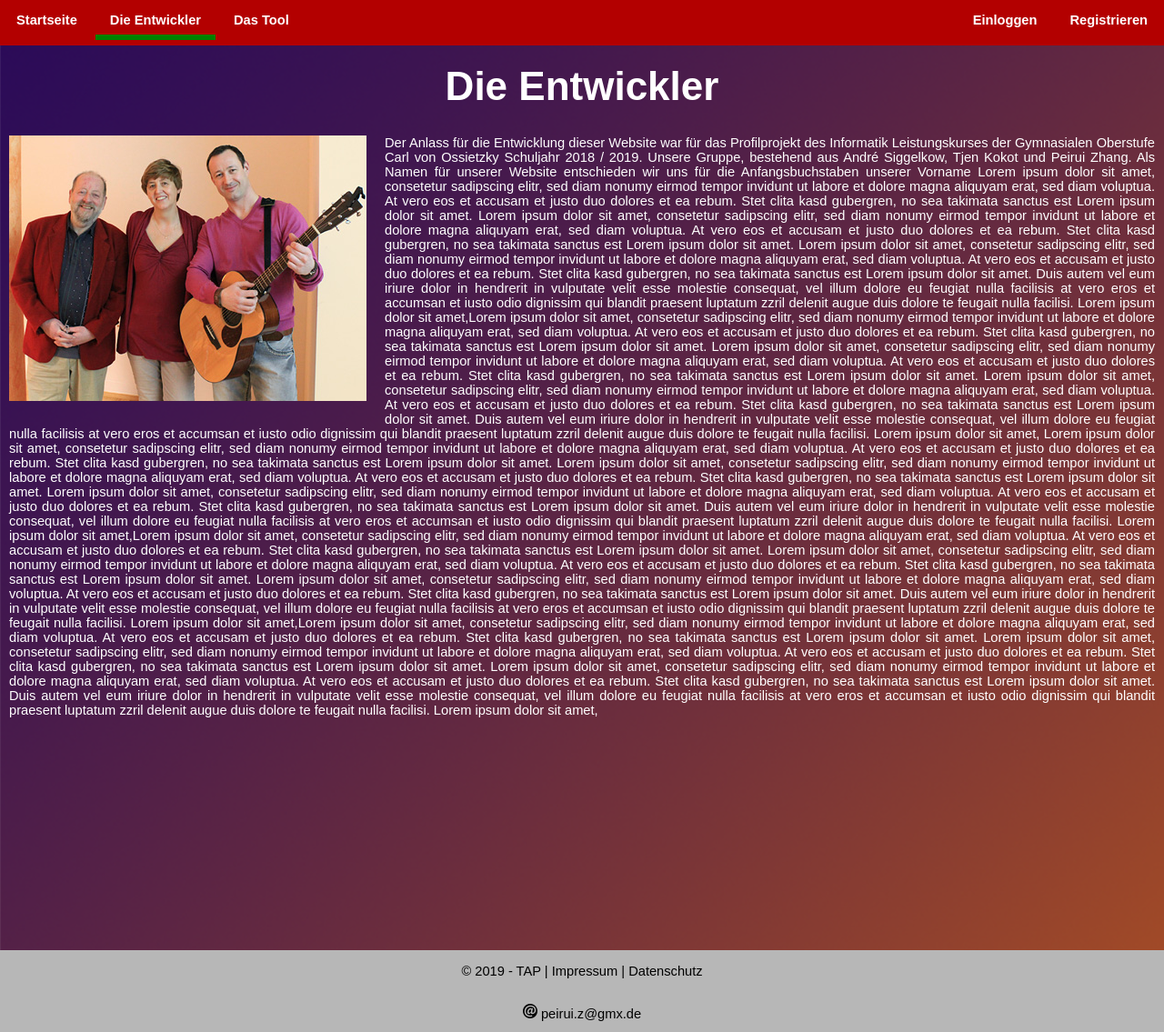
After one commit to Bleyday/Profilprojekt-final, a PHP site: the page made by die _entwickler.html in a window 1280 px wide. The commit adds this page. Shown: the top 1135 px of the page at 91% size. Run offline with PHP 8.4, Linux system fonts and the light colour scheme.

Commit message:
Oberflächen Update und Passwörter für User überarbeitet
Impressum weiterüberabeitet und den Menüpunk "Die Entwickler" hinzugefügt. Desweiteren auch noch in der Tabelle für den Benutzer Passwordfelder anstatt von Klartextflächen eingefügt

```diff
--- /dev/null
+++ b/die _entwickler.html
@@ -0,0 +1,52 @@
+<!DOCTYPE html>
+<html lang="de">
+
+  <head>
+    <meta charset="utf-8" />
+    <meta name="viewport" content="width=device-width, initial-scale=1.0" />
+    <link rel="stylesheet" href="style.css">
+    <title>TAP-Manager</title>
+  </head>
+
+  <body>
+      <nav id="navigation">
+        <a class="btn" href="registrierung.html">Registrieren</a>
+        <a class="btn" href="login.html">Einloggen</a>
+        <a class="btn2" href="index.html">Startseite</a>
+        <a class="btn2 active" href="die%20_entwickler.html">Die Entwickler</a>
+        <a class="btn2" href="">Das Tool</a>
+      </nav>
+      <div class="hr2"></div>
+      <h1 id="sitetitle">Die Entwickler</h1>
+      <img id ="entwickler" src="img/dreipersonen.png">
+        <p class="entwickler_text">
+            Der Anlass für die Entwicklung dieser Website war für das Profilprojekt des Informatik Leistungskurses der Gymnasialen Oberstufe Carl von Ossietzky Schuljahr 2018 / 2019.
+            Unsere Gruppe, bestehend aus André Siggelkow, Tjen Kokot und Peirui Zhang. Als Namen für unserer Website entschieden wir uns für die Anfangsbuchstaben unserer Vorname
+
+            Lorem ipsum dolor sit amet, consetetur sadipscing elitr, sed diam nonumy eirmod tempor invidunt ut labore et dolore magna aliquyam erat, sed diam voluptua. At vero eos et accusam et justo duo dolores et ea rebum. Stet clita kasd gubergren, no sea takimata sanctus est Lorem ipsum dolor sit amet. Lorem ipsum dolor sit amet, consetetur sadipscing elitr, sed diam nonumy eirmod tempor invidunt ut labore et dolore magna aliquyam erat, sed diam voluptua. At vero eos et accusam et justo duo dolores et ea rebum. Stet clita kasd gubergren, no sea takimata sanctus est Lorem ipsum dolor sit amet. Lorem ipsum dolor sit amet, consetetur sadipscing elitr, sed diam nonumy eirmod tempor invidunt ut labore et dolore magna aliquyam erat, sed diam voluptua. At vero eos et accusam et justo duo dolores et ea rebum. Stet clita kasd gubergren, no sea takimata sanctus est Lorem ipsum dolor sit amet.
+Duis autem vel eum iriure dolor in hendrerit in vulputate velit esse molestie consequat, vel illum dolore eu feugiat nulla facilisis at vero eros et accumsan et iusto odio dignissim qui blandit praesent luptatum zzril delenit augue duis dolore te feugait nulla facilisi. Lorem ipsum dolor sit amet,Lorem ipsum dolor sit amet, consetetur sadipscing elitr, sed diam nonumy eirmod tempor invidunt ut labore et dolore magna aliquyam erat, sed diam voluptua. At vero eos et accusam et justo duo dolores et ea rebum. Stet clita kasd gubergren, no sea takimata sanctus est Lorem ipsum dolor sit amet. Lorem ipsum dolor sit amet, consetetur sadipscing elitr, sed diam nonumy eirmod tempor invidunt ut labore et dolore magna aliquyam erat, sed diam voluptua. At vero eos et accusam et justo duo dolores et ea rebum. Stet clita kasd gubergren, no sea takimata sanctus est Lorem ipsum dolor sit amet. Lorem ipsum dolor sit amet, consetetur sadipscing elitr, sed diam nonumy eirmod tempor invidunt ut labore et dolore magna aliquyam erat, sed diam voluptua. At vero eos et accusam et justo duo dolores et ea rebum. Stet clita kasd gubergren, no sea takimata sanctus est Lorem ipsum dolor sit amet.
+
+Duis autem vel eum iriure dolor in hendrerit in vulputate velit esse molestie consequat, vel illum dolore eu feugiat nulla facilisis at vero eros et accumsan et iusto odio dignissim qui blandit praesent luptatum zzril delenit augue duis dolore te feugait nulla facilisi. Lorem ipsum dolor sit amet,
+            Lorem ipsum dolor sit amet, consetetur sadipscing elitr, sed diam nonumy eirmod tempor invidunt ut labore et dolore magna aliquyam erat, sed diam voluptua. At vero eos et accusam et justo duo dolores et ea rebum. Stet clita kasd gubergren, no sea takimata sanctus est Lorem ipsum dolor sit amet. Lorem ipsum dolor sit amet, consetetur sadipscing elitr, sed diam nonumy eirmod tempor invidunt ut labore et dolore magna aliquyam erat, sed diam voluptua. At vero eos et accusam et justo duo dolores et ea rebum. Stet clita kasd gubergren, no sea takimata sanctus est Lorem ipsum dolor sit amet. Lorem ipsum dolor sit amet, consetetur sadipscing elitr, sed diam nonumy eirmod tempor invidunt ut labore et dolore magna aliquyam erat, sed diam voluptua. At vero eos et accusam et justo duo dolores et ea rebum. Stet clita kasd gubergren, no sea takimata sanctus est Lorem ipsum dolor sit amet.
+
+Duis autem vel eum iriure dolor in hendrerit in vulputate velit esse molestie consequat, vel illum dolore eu feugiat nulla facilisis at vero eros et accumsan et iusto odio dignissim qui blandit praesent luptatum zzril delenit augue duis dolore te feugait nulla facilisi. Lorem ipsum dolor sit amet,Lorem ipsum dolor sit amet, consetetur sadipscing elitr, sed diam nonumy eirmod tempor invidunt ut labore et dolore magna aliquyam erat, sed diam voluptua. At vero eos et accusam et justo duo dolores et ea rebum. Stet clita kasd gubergren, no sea takimata sanctus est Lorem ipsum dolor sit amet. Lorem ipsum dolor sit amet, consetetur sadipscing elitr, sed diam nonumy eirmod tempor invidunt ut labore et dolore magna aliquyam erat, sed diam voluptua. At vero eos et accusam et justo duo dolores et ea rebum. Stet clita kasd gubergren, no sea takimata sanctus est Lorem ipsum dolor sit amet. Lorem ipsum dolor sit amet, consetetur sadipscing elitr, sed diam nonumy eirmod tempor invidunt ut labore et dolore magna aliquyam erat, sed diam voluptua. At vero eos et accusam et justo duo dolores et ea rebum. Stet clita kasd gubergren, no sea takimata sanctus est Lorem ipsum dolor sit amet.
+
+Duis autem vel eum iriure dolor in hendrerit in vulputate velit esse molestie consequat, vel illum dolore eu feugiat nulla facilisis at vero eros et accumsan et iusto odio dignissim qui blandit praesent luptatum zzril delenit augue duis dolore te feugait nulla facilisi. Lorem ipsum dolor sit amet,Lorem ipsum dolor sit amet, consetetur sadipscing elitr, sed diam nonumy eirmod tempor invidunt ut labore et dolore magna aliquyam erat, sed diam voluptua. At vero eos et accusam et justo duo dolores et ea rebum. Stet clita kasd gubergren, no sea takimata sanctus est Lorem ipsum dolor sit amet. Lorem ipsum dolor sit amet, consetetur sadipscing elitr, sed diam nonumy eirmod tempor invidunt ut labore et dolore magna aliquyam erat, sed diam voluptua. At vero eos et accusam et justo duo dolores et ea rebum. Stet clita kasd gubergren, no sea takimata sanctus est Lorem ipsum dolor sit amet. Lorem ipsum dolor sit amet, consetetur sadipscing elitr, sed diam nonumy eirmod tempor invidunt ut labore et dolore magna aliquyam erat, sed diam voluptua. At vero eos et accusam et justo duo dolores et ea rebum. Stet clita kasd gubergren, no sea takimata sanctus est Lorem ipsum dolor sit amet.
+
+Duis autem vel eum iriure dolor in hendrerit in vulputate velit esse molestie consequat, vel illum dolore eu feugiat nulla facilisis at vero eros et accumsan et iusto odio dignissim qui blandit praesent luptatum zzril delenit augue duis dolore te feugait nulla facilisi. Lorem ipsum dolor sit amet,
+        </p>
+
+
+
+
+
+<div class="hr"></div>
+      </body>
+<footer class="footer">
+    <p class="footertext">© 2019 - TAP | <a href="#">Impressum</a> | <a href="#">Datenschutz</a></p><br>
+    <img class="icons" src="img/email.png"> <p class="footertext"><p class="footertext">peirui.z@gmx.de</p><br>
+    <img src="https://img.icons8.com/ios/16/000000/phone-filled.png"><p class="footertext">1234-1234567</p><br>
+</footer>
+
+
+</html>
--- a/index.html
+++ b/index.html
@@ -16,7 +16,7 @@
 <a class="btn" href="registrierung.html">Registrieren</a>
 <a class="btn" href="login.html">Einloggen</a>
 <a class="btn2 active" href="index.html">Startseite</a>
-<a class="btn2" href="">Die Entwickler</a>
+<a class="btn2" href="die%20_entwickler.html">Die Entwickler</a>
 <a class="btn2" href="">Das Tool</a>
 </nav>
 <div class="hr2"></div>
@@ -53,7 +53,8 @@
 <div class="hr"></div>
 <footer class="footer">
     <p class="footertext">© 2019 - TAP | <a href="#">Impressum</a> | <a href="#">Datenschutz</a></p><br>
-    <img class="icons" src="img/email.png"> <p class="footertext">peirui.z@gmx.de</p>
+    <img class="icons" src="img/email.png"> <p class="footertext"><p class="footertext">peirui.z@gmx.de</p><br>
+    <img src="https://img.icons8.com/ios/16/000000/phone-filled.png"><p class="footertext">1234-1234567</p><br>
 </footer>
   </body>
 
--- a/login.html
+++ b/login.html
@@ -11,7 +11,7 @@
 <a class="btn" href="registrierung.html">Registrieren</a>
 <a class="btn active" href="login.html">Einloggen</a>
 <a class="btn2" href="index.html">Startseite</a>
-<a class="btn2" href="">Die Entwickler</a>
+<a class="btn2" href="die%20_entwickler.html">Die Entwickler</a>
 <a class="btn2" href="">Das Tool</a>
 </nav>
       <h1 id="sitetitle" href="Front/index.html">TAP-Manager <br><br>Login</h1>
--- a/style.css
+++ b/style.css
@@ -57,23 +57,20 @@ body{
     top: 0;
     width: 100%;
     overflow: hidden;
+    z-index: 1;
 }
 #navigation a{
     margin: 0 2px;
     padding: 14px 16px;
     color: white;
     font-weight: bold;
-    height: 22px;
+    height: 10px;
 }
 .active, .btn:hover{
-    border-radius: 50%;
-    background-color: green;
-    color: red;
+    border-bottom: 6px solid green;
 }
 .active, .btn2:hover{
-    border-radius: 50%;
-    background-color: green;
-    color: black;
+    border-bottom: 6px solid green;
 }
 .btn{
     text-decoration: none;
@@ -121,7 +118,7 @@ body{
     text-align: center;
     color: white;
     display: inline-block;
-
+    z-index: -1;
 }
 .mini_ueberschrift{
     text-align: center;
@@ -150,7 +147,7 @@ body{
     background-color: #b7b7b7;
 }
 .hr{
-    margin-bottom: 25%;
+    margin-bottom: 20%;
 }
 .hr2{
     margin-top: 70px;
@@ -159,11 +156,21 @@ body{
     text-decoration: none;
     color: black;
 }
-.icons{
-
-
+.footertext a:hover{
+    color: green;
 }
 .footertext{
     color: black;
     display: inline-block;
 }
+#entwickler{
+    margin: 0px 20px 20px 10px;
+    float: left;
+    z-index: -1;
+}
+.entwickler_text{
+    text-align: justify;
+    color: white;
+    margin-right: 10px;
+    margin-left: 10px;
+}
--- a/writeindb.php
+++ b/writeindb.php
@@ -22,8 +22,12 @@ else{
     values ('$username','$password')";
 }
 if ($conn->query($sql)){
-    echo "Anmeldedaten wurden erfolgreich gespeichert!";
+    header ("Location:addData.php");
+    ?><p> Anmeldedaten wurden erfolgreich gespeichert</p><?php
+
 }
 else
     echo"Anmeldedaten konnten nicht gespeichert werden, versuchen Sie es nochmal";
 }
+
+?>
```
Also changed, not shown: addData.php (+7 -7 lines), indexloggedin.php (+9 -1 lines), loginstyle.css (+5 -7 lines), registrierung.html (+8 -2 lines), showData.php (+28 -5 lines), user_style.css (+27 -24 lines), welcome.php (+7 -2 lines), img/dreipersonen.png (added).
